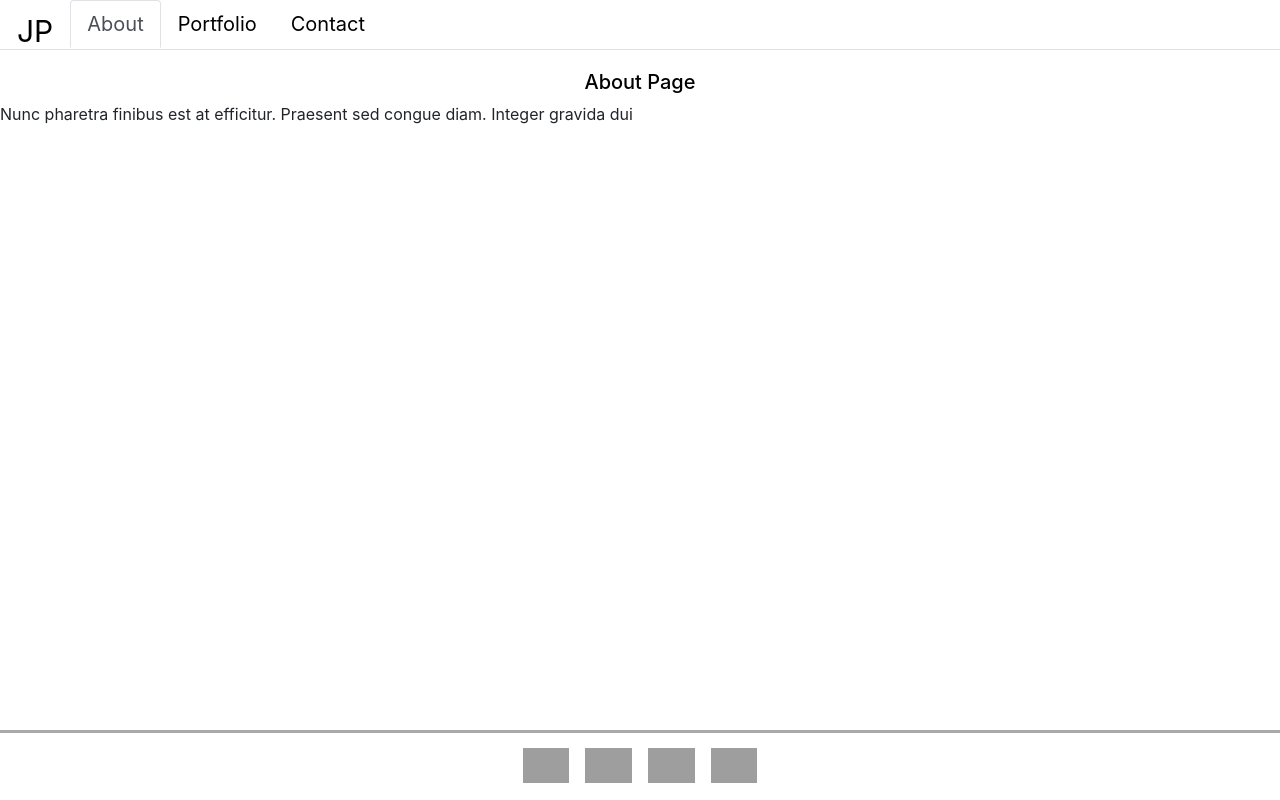
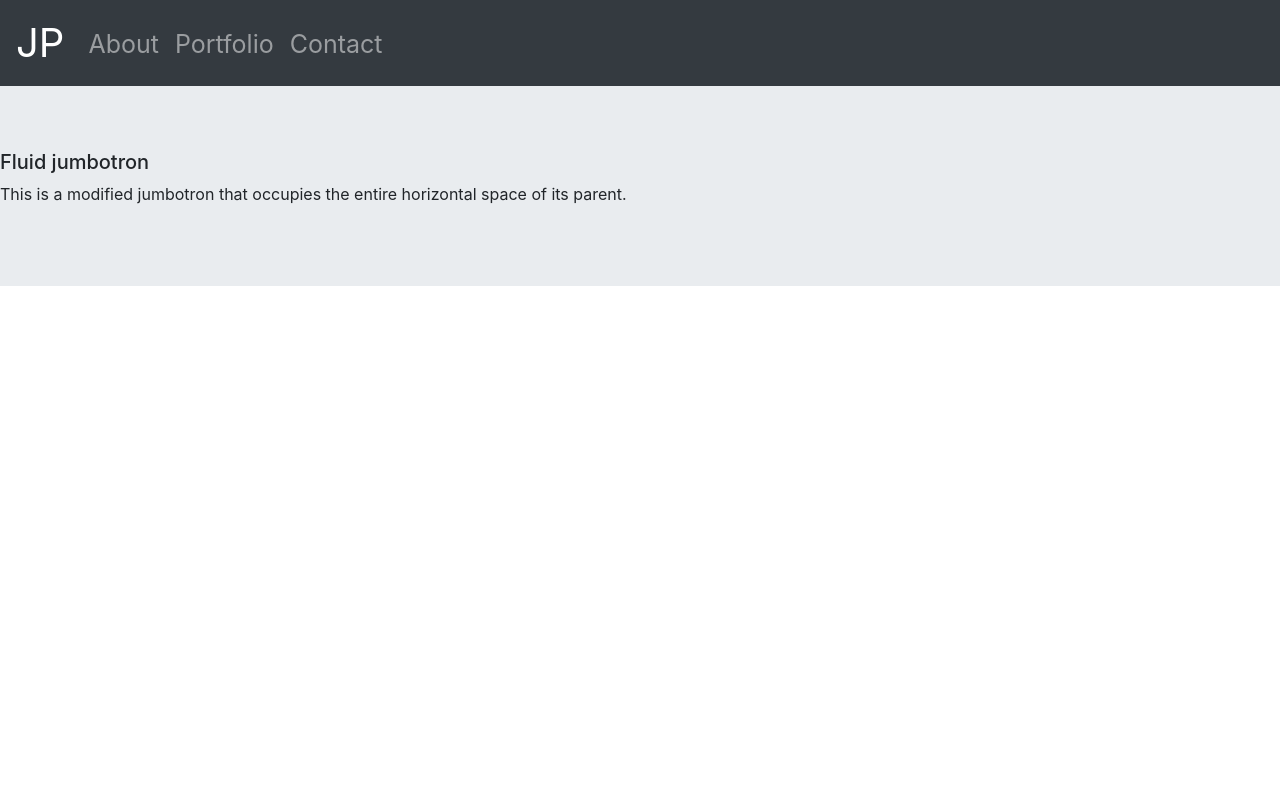
Before and after one commit to jesspworkandco/REACT-Portfolio, a React (Create React App) app: page /about in a window 1280 px wide. Built offline with nearby package versions, Linux system fonts and the light colour scheme; grey boxes are pictures that could not be loaded.

Commit message:
Changed folder structure

```diff
--- a/package.json
+++ b/package.json
@@ -7,7 +7,9 @@
     "@testing-library/react": "^9.5.0",
     "@testing-library/user-event": "^7.2.1",
     "axios": "^0.20.0",
+    "bootstrap": "^4.5.2",
     "react": "^16.13.1",
+    "react-bootstrap": "^1.3.0",
     "react-dom": "^16.13.1",
     "react-router-dom": "^5.2.0",
     "react-scripts": "3.4.3"
--- a/src/App.css
+++ b/src/App.css
@@ -1,4 +1,4 @@
-.App {
+/* .App {
   text-align: center;
 }
 
@@ -35,4 +35,4 @@
   to {
     transform: rotate(360deg);
   }
-}
+} */
--- a/src/App.js
+++ b/src/App.js
@@ -1,22 +1,21 @@
 import React from "react";
 import { BrowserRouter as Router, Route } from "react-router-dom";
-import NavTabs from "./components/NavTabs";
+import NavBar from "./components/NavBar";
 import Home from "./components/pages/Home";
 import About from "./components/pages/About";
 import Portfolio from "./components/pages/Portfolio";
 import Contact from "./components/pages/Contact";
-import Footer from "./components/pages/Footer";
+//import Home from "./components/pages/Home";
 
 function App() {
   return (
     <Router>
+      <NavBar />
       <div>
-        <NavTabs />
         <Route exact path="/" component={Home} />
         <Route exact path="/about" component={About} />
         <Route exact path="/portfolio" component={Portfolio} />
         <Route path="/contact" component={Contact} />
-        <Footer />
       </div>
     </Router>
   );
--- /dev/null
+++ b/src/components/NavBar/index.js
@@ -0,0 +1,29 @@
+import React from "react";
+import Navbar from "react-bootstrap/Navbar";
+import Nav from "react-bootstrap/Nav";
+import "./navbar.css";
+
+function NavBar() {
+  return (
+    <>
+      <Navbar bg="dark" variant="dark">
+        <Navbar.Brand id="home" href="#home">
+          JP
+        </Navbar.Brand>
+        <Nav className="mr-auto">
+          <Nav.Link className="nav-link" href="#about">
+            About
+          </Nav.Link>
+          <Nav.Link className="nav-link" href="#portfolio">
+            Portfolio
+          </Nav.Link>
+          <Nav.Link className="nav-link" href="#contact">
+            Contact
+          </Nav.Link>
+        </Nav>
+      </Navbar>
+    </>
+  );
+}
+
+export default NavBar;
--- /dev/null
+++ b/src/components/NavBar/navbar.css
@@ -0,0 +1,13 @@
+#home {
+  font-size: 40px;
+}
+.nav-link {
+  color: black;
+}
+.mr-auto {
+  font-size: 25px;
+  max-height: 50px;
+}
+.nav-link:hover {
+  color: #858384;
+}
--- a/src/components/NavTabs.js
+++ /dev/null
@@ -1,56 +0,0 @@
-import React from "react";
-import "./navtabs.css";
-import { Link, useLocation } from "react-router-dom";
-
-function NavTabs() {
-  // We'll go into the Hooks API later, for now, we are just using some code
-  // from the react-router docs (https://reacttraining.com/react-router/web/api/Hooks/uselocation)
-  // This allows the component to check the route any time the user uses a link to navigate.
-  const location = useLocation();
-
-  return (
-    <ul className="nav nav-tabs">
-      <li className="nav-item" id="name">
-        <Link
-          to="/"
-          className={location.pathname === "/" ? "nav-link active" : "nav-link"}
-        >
-          JP
-        </Link>
-      </li>
-      <li className="nav-item">
-        <Link
-          to="/about"
-          className={
-            location.pathname === "/about" ? "nav-link active" : "nav-link"
-          }
-        >
-          About
-        </Link>
-      </li>
-      <li className="nav-item">
-        <Link
-          to="/portfolio"
-          className={
-            location.pathname === "/portfolio" ? "nav-link active" : "nav-link"
-          }
-        >
-          Portfolio
-        </Link>
-      </li>
-      <li className="nav-item">
-        <Link
-          to="/contact"
-          className={
-            location.pathname === "/contact" ? "nav-link active" : "nav-link"
-          }
-        >
-          Contact
-        </Link>
-      </li>
-      <li className="nav-item"></li>
-    </ul>
-  );
-}
-
-export default NavTabs;
--- a/src/components/navtabs.css
+++ /dev/null
@@ -1,18 +0,0 @@
-.navbar {
-  text-align: center;
-  background-color: white;
-}
-#name {
-  font-size: 30px;
-}
-
-.nav-link {
-  color: black;
-}
-.nav-item {
-  font-size: 20px;
-  max-height: 50px;
-}
-.nav-link:hover {
-  color: #858384;
-}
--- a/src/components/pages/About.js
+++ b/src/components/pages/About.js
@@ -1,14 +1,15 @@
 import React from "react";
+import Jumbotron from "react-bootstrap/Jumbotron";
 
 function About() {
   return (
-    <div>
-      <h1>About Page</h1>
+    <Jumbotron fluid>
+      <h5>Fluid jumbotron</h5>
       <p>
-        Nunc pharetra finibus est at efficitur. Praesent sed congue diam.
-        Integer gravida dui
+        This is a modified jumbotron that occupies the entire horizontal space
+        of its parent.
       </p>
-    </div>
+    </Jumbotron>
   );
 }
 
--- a/src/components/pages/Home.js
+++ b/src/components/pages/Home.js
@@ -1,8 +1,13 @@
 import React from "react";
-import "./home.css";
+import Container from "react-bootstrap/Container";
+//import "./home.css";
 
 function Home() {
-  return <div className="background-image"></div>;
+  return (
+    <Container>
+      <h1>This is HOME</h1>
+    </Container>
+  );
 }
 
 export default Home;
--- a/src/components/pages/Portfolio.js
+++ b/src/components/pages/Portfolio.js
@@ -5,10 +5,6 @@ function Portfolio() {
   return (
     <div>
       <h1 className="title">Portfolio Gallery</h1>
-      <p>
-        Nunc pharetra finibus est at efficitur. Praesent sed congue diam.
-        Integer gravida dui
-      </p>
     </div>
   );
 }
```
Also changed, not shown: src/components/Routes.js (added, +47 -0 lines), 1 other file (tests, documents, lock files or other folders).
